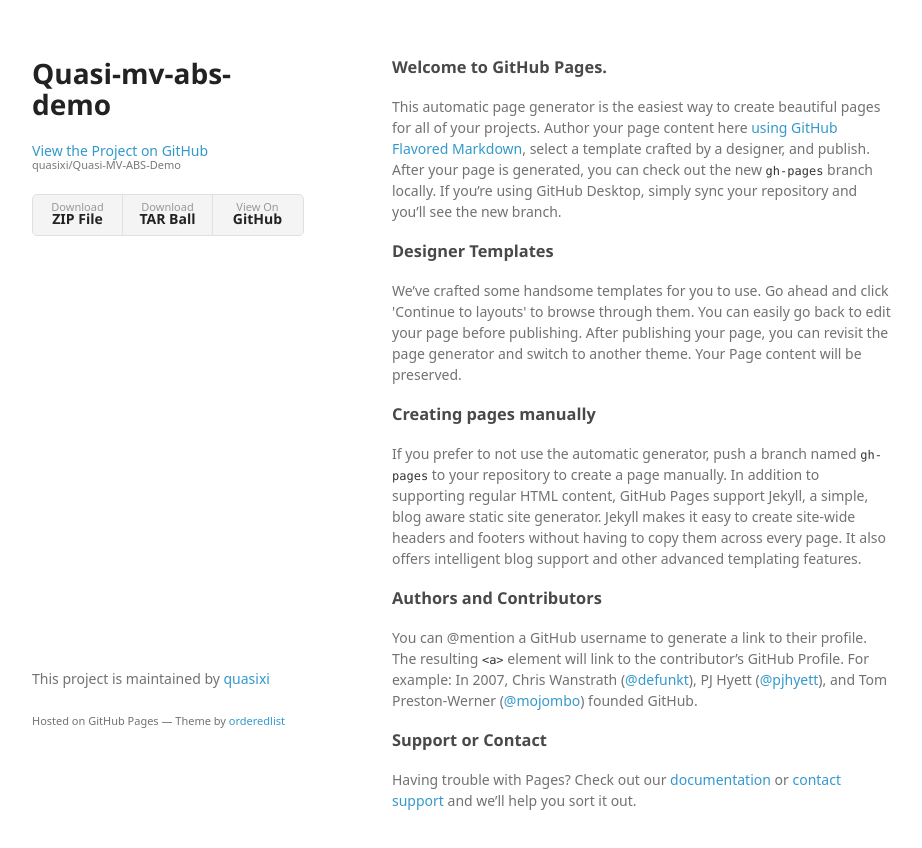
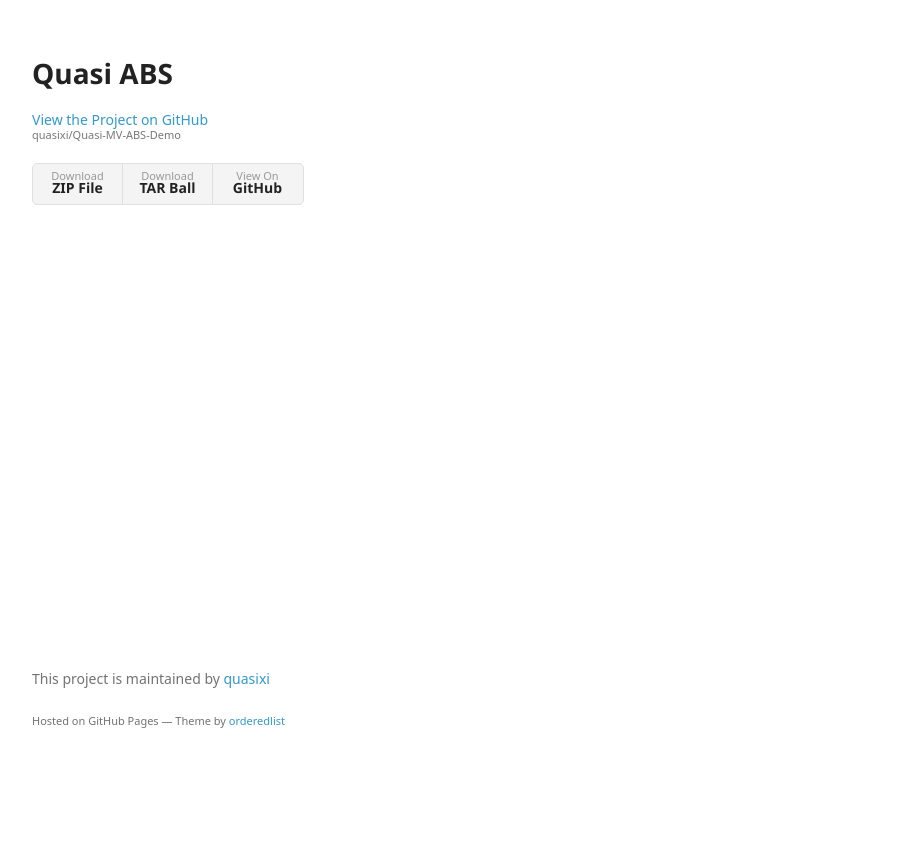
Before and after one commit to quxios/Quasi-MV-ABS-Demo, a plain HTML site: page index.html in a window 1280 px wide. Shown: the whole page, without its empty margins (178-1100 px from the left). After the commit the page ends 800 px from the top, so only its background shows below. Drawn offline with Linux system fonts and the light colour scheme; a web font is replaced by a local one.

Commit message:
Update index.html

```diff
--- a/index.html
+++ b/index.html
@@ -3,7 +3,7 @@
   <head>
     <meta charset="utf-8">
     <meta http-equiv="X-UA-Compatible" content="chrome=1">
-    <title>Quasi-mv-abs-demo by quasixi</title>
+    <title>Quasi ABS</title>
 
     <link rel="stylesheet" href="stylesheets/styles.css">
     <link rel="stylesheet" href="stylesheets/github-light.css">
@@ -15,7 +15,7 @@
   <body>
     <div class="wrapper">
       <header>
-        <h1>Quasi-mv-abs-demo</h1>
+        <h1>Quasi ABS</h1>
         <p></p>
 
         <p class="view"><a href="https://github.com/quasixi/Quasi-MV-ABS-Demo">View the Project on GitHub <small>quasixi/Quasi-MV-ABS-Demo</small></a></p>
@@ -28,30 +28,7 @@
         </ul>
       </header>
       <section>
-        <h3>
-<a id="welcome-to-github-pages" class="anchor" href="#welcome-to-github-pages" aria-hidden="true"><span aria-hidden="true" class="octicon octicon-link"></span></a>Welcome to GitHub Pages.</h3>
 
-<p>This automatic page generator is the easiest way to create beautiful pages for all of your projects. Author your page content here <a href="https://guides.github.com/features/mastering-markdown/">using GitHub Flavored Markdown</a>, select a template crafted by a designer, and publish. After your page is generated, you can check out the new <code>gh-pages</code> branch locally. If you’re using GitHub Desktop, simply sync your repository and you’ll see the new branch.</p>
-
-<h3>
-<a id="designer-templates" class="anchor" href="#designer-templates" aria-hidden="true"><span aria-hidden="true" class="octicon octicon-link"></span></a>Designer Templates</h3>
-
-<p>We’ve crafted some handsome templates for you to use. Go ahead and click 'Continue to layouts' to browse through them. You can easily go back to edit your page before publishing. After publishing your page, you can revisit the page generator and switch to another theme. Your Page content will be preserved.</p>
-
-<h3>
-<a id="creating-pages-manually" class="anchor" href="#creating-pages-manually" aria-hidden="true"><span aria-hidden="true" class="octicon octicon-link"></span></a>Creating pages manually</h3>
-
-<p>If you prefer to not use the automatic generator, push a branch named <code>gh-pages</code> to your repository to create a page manually. In addition to supporting regular HTML content, GitHub Pages support Jekyll, a simple, blog aware static site generator. Jekyll makes it easy to create site-wide headers and footers without having to copy them across every page. It also offers intelligent blog support and other advanced templating features.</p>
-
-<h3>
-<a id="authors-and-contributors" class="anchor" href="#authors-and-contributors" aria-hidden="true"><span aria-hidden="true" class="octicon octicon-link"></span></a>Authors and Contributors</h3>
-
-<p>You can @mention a GitHub username to generate a link to their profile. The resulting <code>&lt;a&gt;</code> element will link to the contributor’s GitHub Profile. For example: In 2007, Chris Wanstrath (<a href="https://github.com/defunkt" class="user-mention">@defunkt</a>), PJ Hyett (<a href="https://github.com/pjhyett" class="user-mention">@pjhyett</a>), and Tom Preston-Werner (<a href="https://github.com/mojombo" class="user-mention">@mojombo</a>) founded GitHub.</p>
-
-<h3>
-<a id="support-or-contact" class="anchor" href="#support-or-contact" aria-hidden="true"><span aria-hidden="true" class="octicon octicon-link"></span></a>Support or Contact</h3>
-
-<p>Having trouble with Pages? Check out our <a href="https://help.github.com/pages">documentation</a> or <a href="https://github.com/contact">contact support</a> and we’ll help you sort it out.</p>
       </section>
       <footer>
         <p>This project is maintained by <a href="https://github.com/quasixi">quasixi</a></p>
```
